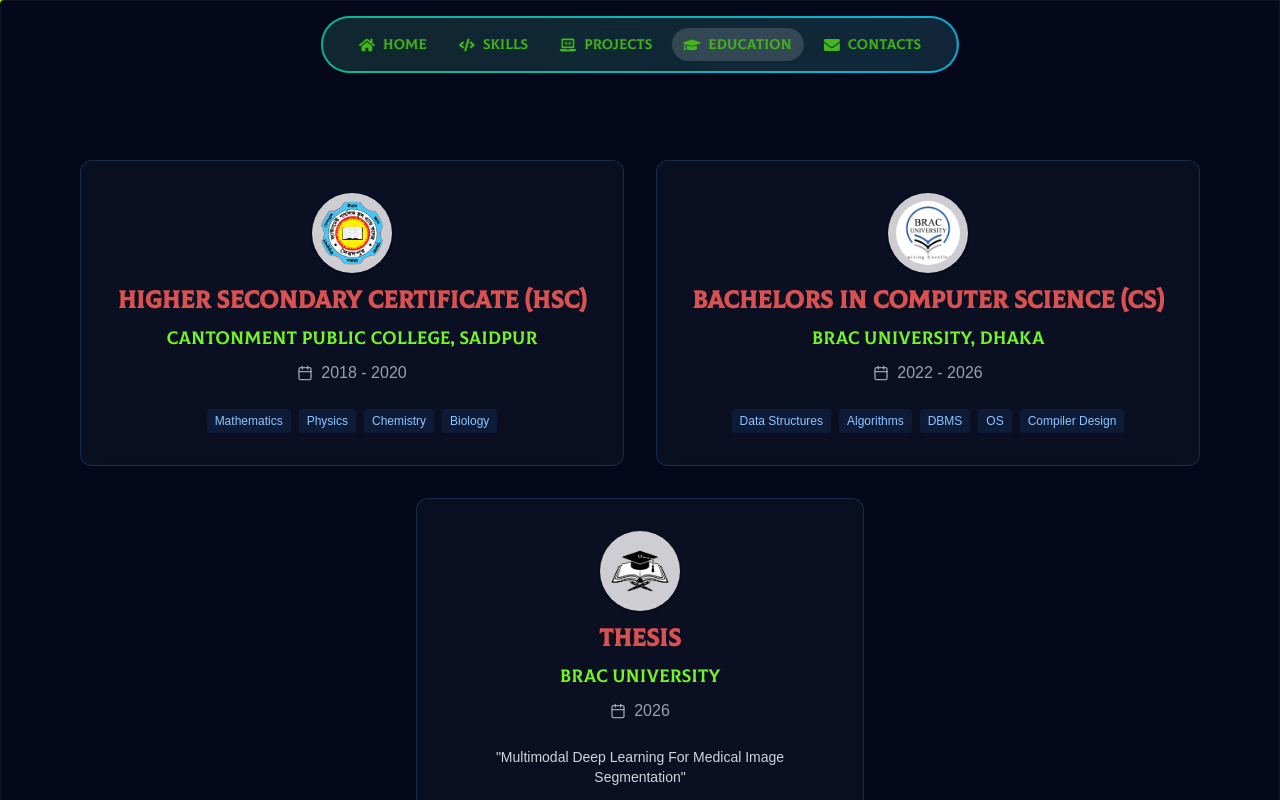
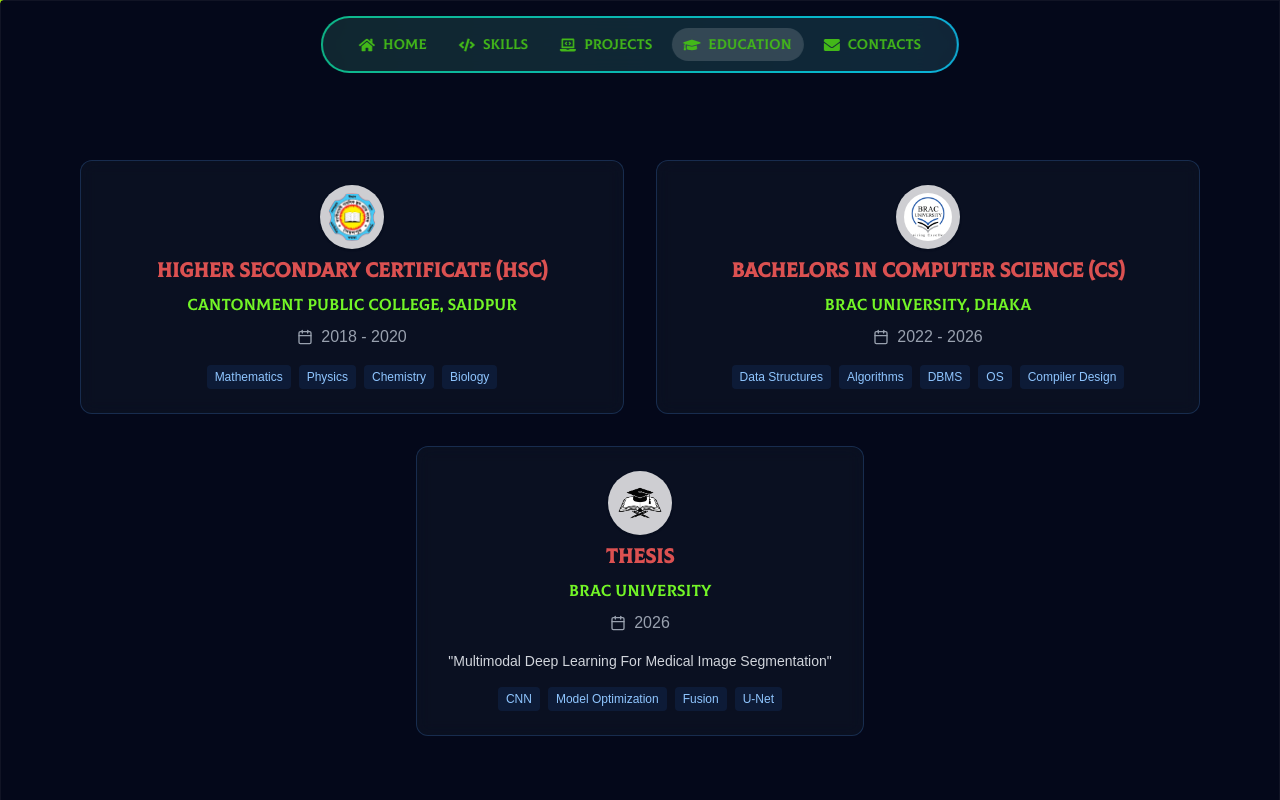
Before and after one commit to uzicodes/utsho-heaven-chowdhury, a Next.js app: page /education in a window 1280 px wide. Shown: the top 800 px of the page. Built offline with nearby package versions, Linux system fonts and the light colour scheme.

Commit message:
reduced the size of the education cards (padding on the flexboxes)

```diff
--- a/src/app/education/page.tsx
+++ b/src/app/education/page.tsx
@@ -197,7 +197,7 @@ const EducationSection: React.FC = () => {
 						   <motion.div
 							   key={index}
 							   variants={cardVariants}
-							   className={`relative border rounded-xl p-8 transition-all duration-300 bg-gray-900/50 backdrop-blur-sm ${
+							   className={`relative border rounded-xl p-6 transition-all duration-300 bg-gray-900/50 backdrop-blur-sm ${
 								   hoveredIndex === index
 									   ? "border-teal-500 scale-[1.02]"
 									   : "border-blue-400/20"
@@ -205,20 +205,20 @@ const EducationSection: React.FC = () => {
 							   onMouseEnter={() => setHoveredIndex(index)}
 							   onMouseLeave={() => setHoveredIndex(null)}
 						   >
-							   <div className="space-y-6">
+							   <div className="space-y-4">
 								   <div className="space-y-2 text-center">
-									   <div className="flex flex-col items-center gap-3">
+									   <div className="flex flex-col items-center gap-2">
 										   <img
 											   src={edu.logo}
 											   alt={edu.school + ' logo'}
-											   className="h-20 w-20 object-contain rounded-full bg-white/80 p-2 shadow"
-											   style={{ maxWidth: '80px', maxHeight: '80px' }}
+											   className="h-16 w-16 object-contain rounded-full bg-white/80 p-2 shadow"
+											   style={{ maxWidth: '64px', maxHeight: '64px' }}
 										   />
-										   <h3 className="text-2xl font-bold colus-font" style={{ color: '#DB5151' }}>
+										   <h3 className="text-xl font-bold colus-font" style={{ color: '#DB5151' }}>
 											   {edu.degree}
 										   </h3>
 									   </div>
-									   <p className="text-lg flex items-center justify-center gap-2 colus-font" style={{ color: '#73F527' }}>
+									   <p className="text-base flex items-center justify-center gap-2 colus-font" style={{ color: '#73F527' }}>
 										   {edu.school}
 									   </p>
 								   <p className="text-gray-400 flex items-center justify-center gap-2">
@@ -252,26 +252,26 @@ const EducationSection: React.FC = () => {
 					   variants={cardVariants}
 					   initial="hidden"
 					   animate="visible"
-						   className={`relative border rounded-xl p-8 transition-all duration-300 bg-gray-900/50 backdrop-blur-sm w-full max-w-md ${
+					   className={`relative border rounded-xl p-6 transition-all duration-300 bg-gray-900/50 backdrop-blur-sm w-full max-w-md ${
 						   hoveredIndex === 99 ? "border-teal-500 scale-[1.02]" : "border-blue-400/20"
 					   }`}
 					   onMouseEnter={() => setHoveredIndex(99)}
 					   onMouseLeave={() => setHoveredIndex(null)}
 				   >
-						   <div className="space-y-6">
+					   <div className="space-y-4">
 						   <div className="space-y-2 text-center">
-								   <div className="flex flex-col items-center gap-3">
+							   <div className="flex flex-col items-center gap-2">
 								   <img
 									   src="/thesis.png"
 									   alt="Thesis logo"
-										   className="h-20 w-20 object-contain rounded-full bg-white/80 p-2 shadow"
-										   style={{ maxWidth: '80px', maxHeight: '80px' }}
+									   className="h-16 w-16 object-contain rounded-full bg-white/80 p-2 shadow"
+									   style={{ maxWidth: '64px', maxHeight: '64px' }}
 								   />
-									   <h3 className="text-2xl font-bold colus-font" style={{ color: '#DB5151' }}>
+								   <h3 className="text-xl font-bold colus-font" style={{ color: '#DB5151' }}>
 									   Thesis
 								   </h3>
 							   </div>
-								   <p className="text-lg flex items-center justify-center gap-2 colus-font" style={{ color: '#73F527' }}>
+							   <p className="text-base flex items-center justify-center gap-2 colus-font" style={{ color: '#73F527' }}>
 								   BRAC University
 							   </p>
 								   <p className="text-gray-400 flex items-center justify-center gap-2">
```
Lines whose indentation alone changed are shown as unchanged.
